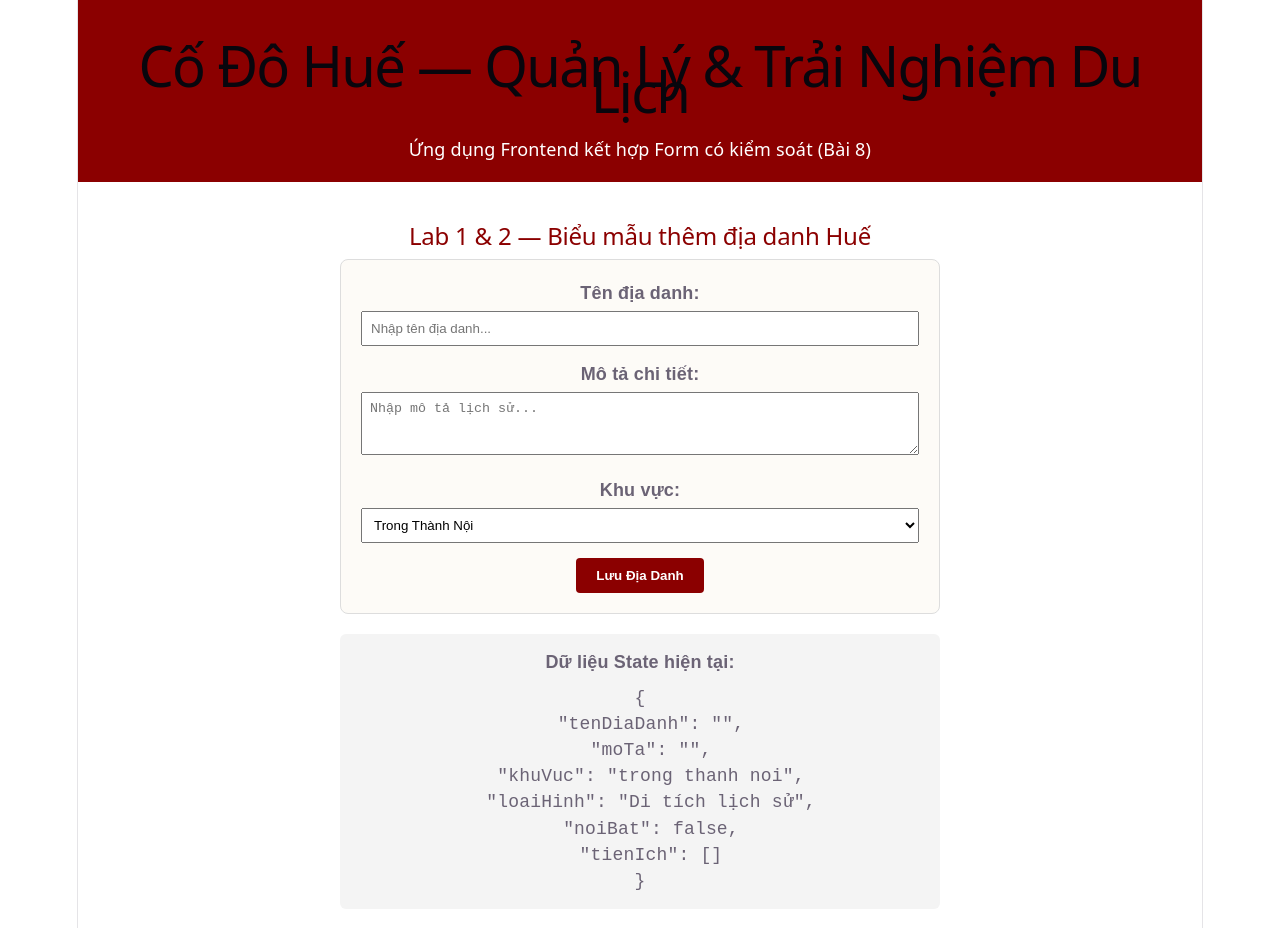
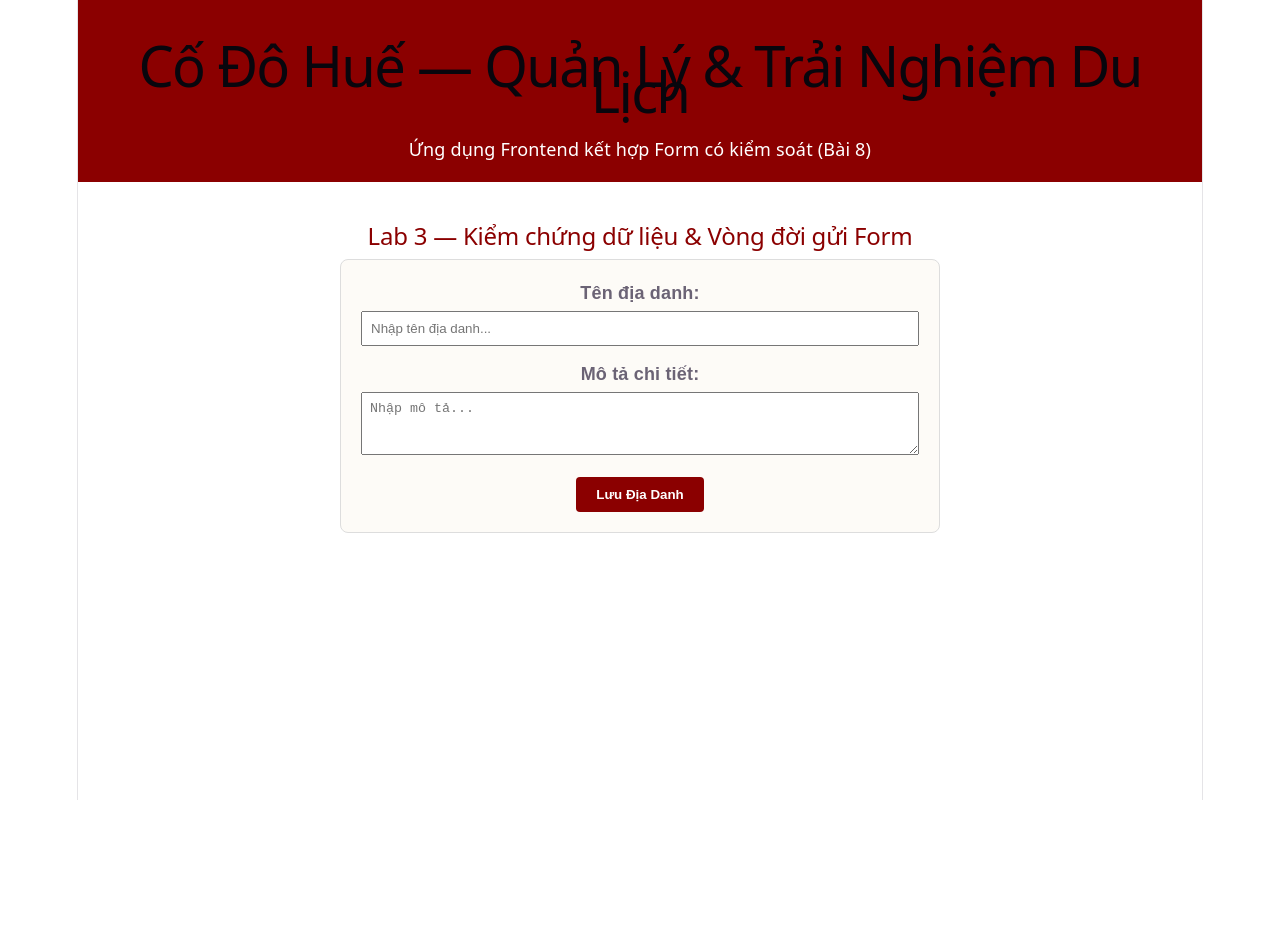
Before and after one commit to duyeenanh/-phu-xuan-react, a React (Vite) app: page / in a window 1280 px wide. Shown: the top 928 px of the page. After the commit the page ends 800 px from the top, so only its background shows below. Built offline with nearby package versions, Linux system fonts and the light colour scheme.

Commit message:
Buổi 8: Hoàn thành Lab 3 - Kiểm chứng dữ liệu và trạng thái onBlur

```diff
--- a/src/components/Bài8/ThemDiaDanhForm.jsx
+++ b/src/components/Bài8/ThemDiaDanhForm.jsx
@@ -1,7 +1,7 @@
 import { useState } from 'react';
+import { kiemChungForm } from '../../utils/kiemChung';
 
 export default function ThemDiaDanhForm() {
-  // 1. Khai báo State quản lý dữ liệu form (Controlled Components)
   const [formData, setFormData] = useState({
     tenDiaDanh: '',
     moTa: '',
@@ -11,20 +11,24 @@ export default function ThemDiaDanhForm() {
     tienIch: []
   });
 
-  // 2. Viết hàm xử lý sự kiện handleChange dùng chung cho mọi input
+  // State phục vụ Lab 3: theo dõi ô đã chạm (onBlur) và trạng thái gửi
+  const [daCham, setDaCham] = useState({});
+  const [trangThaiGui, setTrangThaiGui] = useState('CHO'); // 'CHO', 'DANG_GUI', 'THANH_CONG', 'LOI'
+
+  // Gọi hàm kiểm chứng lỗi tự động
+  const errors = kiemChungForm(formData);
+
   function handleChange(e) {
     const { name, type, value, checked } = e.target;
-
     if (type === 'checkbox') {
       if (name === 'tienIch') {
-        const danhSachHienTai = [...formData.tienIch];
-        if (checked) {
-          danhSachHienTai.push(value);
-        } else {
-          const index = danhSachHienTai.indexOf(value);
-          if (index > -1) danhSachHienTai.splice(index, 1);
+        const danhSach = [...formData.tienIch];
+        if (checked) danhSach.push(value);
+        else {
+          const idx = danhSach.indexOf(value);
+          if (idx > -1) danhSach.splice(idx, 1);
         }
-        setFormData({ ...formData, tienIch: danhSachHienTai });
+        setFormData({ ...formData, tienIch: danhSach });
       } else {
         setFormData({ ...formData, [name]: checked });
       }
@@ -33,21 +37,36 @@ export default function ThemDiaDanhForm() {
     }
   }
 
-  // 3. Hàm xử lý khi submit form
+  // Sự kiện khi người dùng rời khỏi ô input (Blur)
+  function handleBlur(e) {
+    const { name } = e.target;
+    setDaCham({ ...daCham, [name]: true });
+  }
+
+  // Xử lý khi bấm nút Submit form
   function handleSubmit(e) {
     e.preventDefault();
-    console.log('Dữ liệu form:', formData);
-    alert(`Đã lưu thành công địa danh: ${formData.tenDiaDanh}!`);
+    setDaCham({ tenDiaDanh: true, moTa: true });
+
+    if (Object.keys(errors).length > 0) {
+      setTrangThaiGui('LOI');
+      return;
+    }
+
+    setTrangThaiGui('DANG_GUI');
+    setTimeout(() => {
+      setTrangThaiGui('THANH_CONG');
+      console.log('Dữ liệu hợp lệ:', formData);
+    }, 1000);
   }
 
-  // 4. Xây dựng phần giao diện Form (JSX)
   return (
-    <div style={{ padding: '20px', maxWidth: '600px', margin: '0 auto', fontFamily: 'Arial, sans-serif' }}>
-      <h2 style={{ color: '#8b0000' }}>Lab 1 & 2 — Biểu mẫu thêm địa danh Huế</h2>
+    <div style={{ padding: '20px', maxWidth: '600px', margin: '0 auto', fontFamily: 'Arial' }}>
+      <h2 style={{ color: '#8b0000' }}>Lab 3 — Kiểm chứng dữ liệu & Vòng đời gửi Form</h2>
 
       <form onSubmit={handleSubmit} style={{ background: '#fdfbf7', padding: '20px', borderRadius: '8px', border: '1px solid #ddd' }}>
 
-        {/* Ô nhập tên địa danh */}
+        {/* Ô Tên Địa Danh */}
         <div style={{ marginBottom: '15px' }}>
           <label style={{ display: 'block', fontWeight: 'bold', marginBottom: '5px' }}>Tên địa danh: </label>
           <input
@@ -55,55 +74,47 @@ export default function ThemDiaDanhForm() {
             name="tenDiaDanh"
             value={formData.tenDiaDanh}
             onChange={handleChange}
+            onBlur={handleBlur}
             placeholder="Nhập tên địa danh..."
             style={{ width: '100%', padding: '8px', boxSizing: 'border-box' }}
-            required
           />
+          {daCham.tenDiaDanh && errors.tenDiaDanh && (
+            <span style={{ color: 'red', fontSize: '0.85rem' }}>{errors.tenDiaDanh}</span>
+          )}
         </div>
 
-        {/* Ô nhập mô tả */}
+        {/* Ô Mô Tả */}
         <div style={{ marginBottom: '15px' }}>
           <label style={{ display: 'block', fontWeight: 'bold', marginBottom: '5px' }}>Mô tả chi tiết: </label>
           <textarea
             name="moTa"
             value={formData.moTa}
             onChange={handleChange}
-            placeholder="Nhập mô tả lịch sử..."
+            onBlur={handleBlur}
+            placeholder="Nhập mô tả..."
             rows="3"
             style={{ width: '100%', padding: '8px', boxSizing: 'border-box' }}
           />
+          {daCham.moTa && errors.moTa && (
+            <span style={{ color: 'red', fontSize: '0.85rem' }}>{errors.moTa}</span>
+          )}
         </div>
 
-        {/* Chọn khu vực */}
-        <div style={{ marginBottom: '15px' }}>
-          <label style={{ display: 'block', fontWeight: 'bold', marginBottom: '5px' }}>Khu vực: </label>
-          <select
-            name="khuVuc"
-            value={formData.khuVuc}
-            onChange={handleChange}
-            style={{ width: '100%', padding: '8px' }}
-          >
-            <option value="trong thanh noi">Trong Thành Nội</option>
-            <option value="ngoai o">Ngoại ô</option>
-          </select>
-        </div>
+        {/* Thông báo trạng thái giao diện */}
+        {trangThaiGui === 'DANG_GUI' && <p style={{ color: 'blue' }}>Đang gửi dữ liệu...</p>}
+        {trangThaiGui === 'THANH_CONG' && <p style={{ color: 'green', fontWeight: 'bold' }}>Thêm địa danh thành công!</p>}
+        {trangThaiGui === 'LOI' && Object.keys(errors).length > 0 && (
+          <p style={{ color: 'red' }}>Vui lòng kiểm tra lại các trường bị lỗi.</p>
+        )}
 
-        {/* Nút gửi form */}
         <button
           type="submit"
+          disabled={trangThaiGui === 'DANG_GUI'}
           style={{ background: '#8b0000', color: 'white', padding: '10px 20px', border: 'none', borderRadius: '4px', cursor: 'pointer', fontWeight: 'bold' }}
         >
-          Lưu Địa Danh
+          {trangThaiGui === 'DANG_GUI' ? 'Đang xử lý...' : 'Lưu Địa Danh'}
         </button>
       </form>
-
-      {/* Xem dữ liệu state trực tiếp realtime */}
-      <div style={{ background: '#f4f4f4', padding: '15px', marginTop: '20px', borderRadius: '6px' }}>
-        <h4 style={{ margin: '0 0 10px 0' }}>Dữ liệu State hiện tại:</h4>
-        <pre style={{ margin: 0, whiteSpace: 'pre-wrap', wordBreak: 'break-all' }}>
-          {JSON.stringify(formData, null, 2)}
-        </pre>
-      </div>
     </div>
   );
 }
--- /dev/null
+++ b/src/utils/kiemChung.js
@@ -0,0 +1,17 @@
+export function kiemChungForm(values) {
+  let errors = {};
+
+  // Kiểm tra tên địa danh: bắt buộc và tối thiểu 3 ký tự
+  if (!values.tenDiaDanh.trim()) {
+    errors.tenDiaDanh = 'Tên địa danh không được để trống.';
+  } else if (values.tenDiaDanh.trim().length < 3) {
+    errors.tenDiaDanh = 'Tên địa danh phải có ít nhất 3 ký tự.';
+  }
+
+  // Kiểm tra mô tả: tối thiểu 10 ký tự nếu có nhập
+  if (values.moTa && values.moTa.trim().length < 10) {
+    errors.moTa = 'Mô tả chi tiết phải có ít nhất 10 ký tự.';
+  }
+
+  return errors;
+}
```
